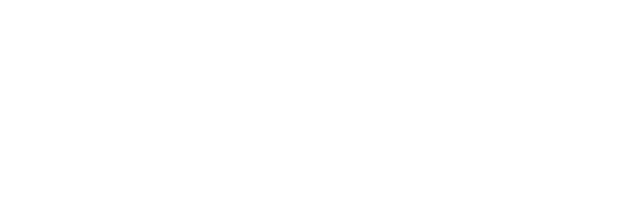
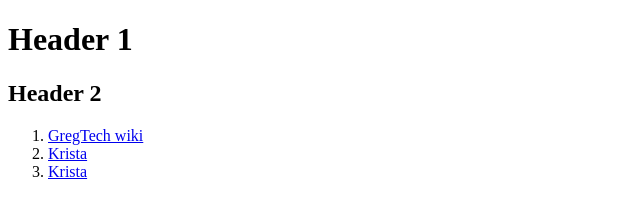
Before and after one commit to LavaOwl7777/task-html, a website: page src/index.html in a window 1280 px wide. Shown: the whole page, without its empty margins (0-640 px from the left). Drawn offline with Linux system fonts and the light colour scheme.

Commit message:
Задание по HTML

```diff
--- a/src/index.html
+++ b/src/index.html
@@ -1,7 +1,19 @@
-<!DOCTYPE html>
+<!doctype html>
 <html lang="en">
     <head>
         <title>HTML</title>
     </head>
-    <body></body>
+    <body>
+        <h1>Header 1</h1>
+        <h2>Header 2</h2>
+        <ol>
+            <li>
+                <a href="https://wiki.gtnewhorizons.com/wiki/Main_Page"
+                    >GregTech wiki</a
+                >
+            </li>
+            <li><a href="https://www.krista.ru">Krista</a></li>
+            <li><a href="https://www.krista.ru">Krista</a></li>
+        </ol>
+    </body>
 </html>
```
Also changed, not shown: 1 other file.
